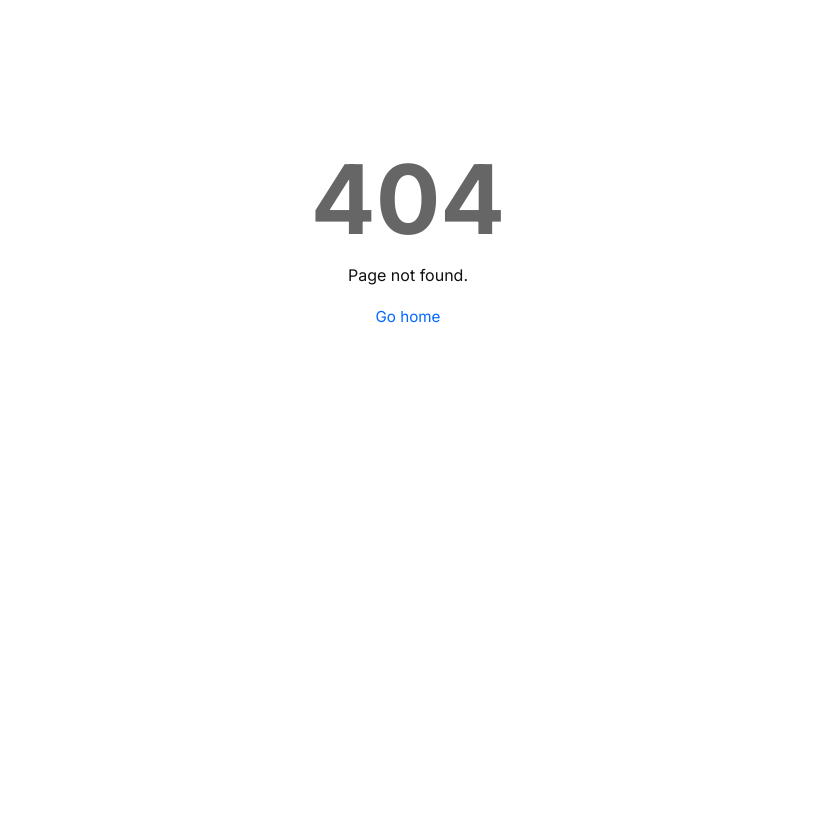
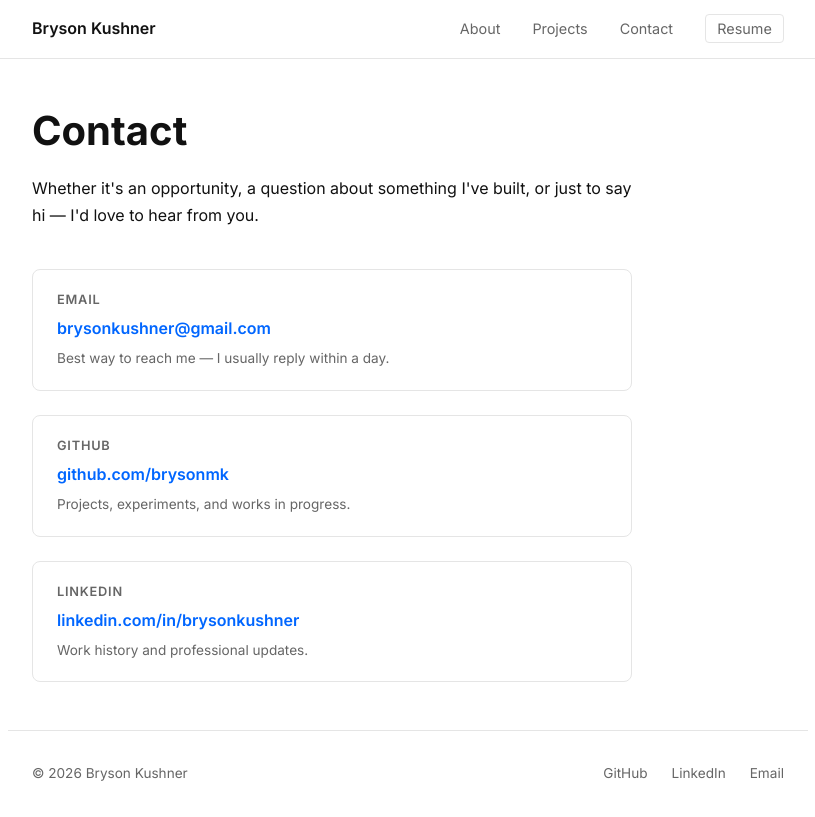
Before and after one commit to brysonmk/personal-website, a React (Vite) app: page /contact in a window 1280 px wide. Before the commit this address had no page. Shown: the whole page, without its empty margins (232-1047 px from the left). Built offline with nearby package versions, Linux system fonts and the light colour scheme.

Commit message:
Add Contact page or contact section,

```diff
--- a/src/App.jsx
+++ b/src/App.jsx
@@ -4,6 +4,7 @@ import ScrollToTop from '@/components/ScrollToTop'
 import Home from '@/pages/Home'
 import About from '@/pages/About'
 import Projects from '@/pages/Projects'
+import Contact from '@/pages/Contact'
 import NotFound from '@/pages/NotFound'
 
 export default function App() {
@@ -15,6 +16,7 @@ export default function App() {
         <Route index element={<Home />} />
         <Route path="about" element={<About />} />
         <Route path="projects" element={<Projects />} />
+        <Route path="contact" element={<Contact />} />
       </Route>
       <Route path="*" element={<NotFound />} />
     </Routes>
--- a/src/components/Layout.jsx
+++ b/src/components/Layout.jsx
@@ -12,6 +12,7 @@ export default function Layout() {
           <ul className={styles.links}>
             <li><NavLink to="/about">About</NavLink></li>
             <li><NavLink to="/projects">Projects</NavLink></li>
+            <li><NavLink to="/contact">Contact</NavLink></li>
             <li>
               <a href="/resume.pdf" target="_blank" rel="noreferrer" className={styles.resumeLink}>
                 Resume
--- /dev/null
+++ b/src/pages/Contact.jsx
@@ -0,0 +1,50 @@
+import styles from './Contact.module.css'
+
+const channels = [
+  {
+    label: 'Email',
+    value: 'brysonkushner@gmail.com',
+    href: 'mailto:brysonkushner@gmail.com',
+    note: 'Best way to reach me — I usually reply within a day.',
+  },
+  {
+    label: 'GitHub',
+    value: 'github.com/brysonmk',
+    href: 'https://github.com/brysonmk',
+    note: 'Projects, experiments, and works in progress.',
+  },
+  {
+    label: 'LinkedIn',
+    value: 'linkedin.com/in/brysonkushner',
+    href: 'https://linkedin.com/in/brysonkushner',
+    note: 'Work history and professional updates.',
+  },
+]
+
+export default function Contact() {
+  return (
+    <div className={styles.contact}>
+      <h1>Contact</h1>
+      <p className={styles.intro}>
+        Whether it's an opportunity, a question about something I've built, or
+        just to say hi — I'd love to hear from you.
+      </p>
+
+      <ul className={styles.channels}>
+        {channels.map(({ label, value, href, note }) => (
+          <li key={label} className={styles.channel}>
+            <span className={styles.label}>{label}</span>
+            <a
+              href={href}
+              className={styles.value}
+              {...(href.startsWith('http') && { target: '_blank', rel: 'noreferrer' })}
+            >
+              {value}
+            </a>
+            <p className={styles.note}>{note}</p>
+          </li>
+        ))}
+      </ul>
+    </div>
+  )
+}
--- /dev/null
+++ b/src/pages/Contact.module.css
@@ -0,0 +1,59 @@
+.contact h1 {
+  font-size: clamp(1.8rem, 4vw, 2.5rem);
+  font-weight: 700;
+  margin-bottom: 1.25rem;
+}
+
+.intro {
+  max-width: 600px;
+  line-height: 1.7;
+  color: var(--color-text);
+  margin-bottom: 2.5rem;
+}
+
+.channels {
+  list-style: none;
+  display: flex;
+  flex-direction: column;
+  gap: 1.5rem;
+  max-width: 600px;
+}
+
+.channel {
+  border: 1px solid var(--color-border);
+  border-radius: 8px;
+  padding: 1.25rem 1.5rem;
+  transition: border-color 0.2s;
+}
+
+.channel:hover {
+  border-color: var(--color-accent);
+}
+
+.label {
+  display: block;
+  font-size: 0.8rem;
+  font-weight: 600;
+  text-transform: uppercase;
+  letter-spacing: 0.06em;
+  color: var(--color-text-muted);
+  margin-bottom: 0.35rem;
+}
+
+.value {
+  font-size: 1rem;
+  font-weight: 600;
+  color: var(--color-accent);
+  text-decoration: none;
+}
+
+.value:hover {
+  text-decoration: underline;
+}
+
+.note {
+  font-size: 0.85rem;
+  color: var(--color-text-muted);
+  margin-top: 0.4rem;
+  line-height: 1.6;
+}
```
